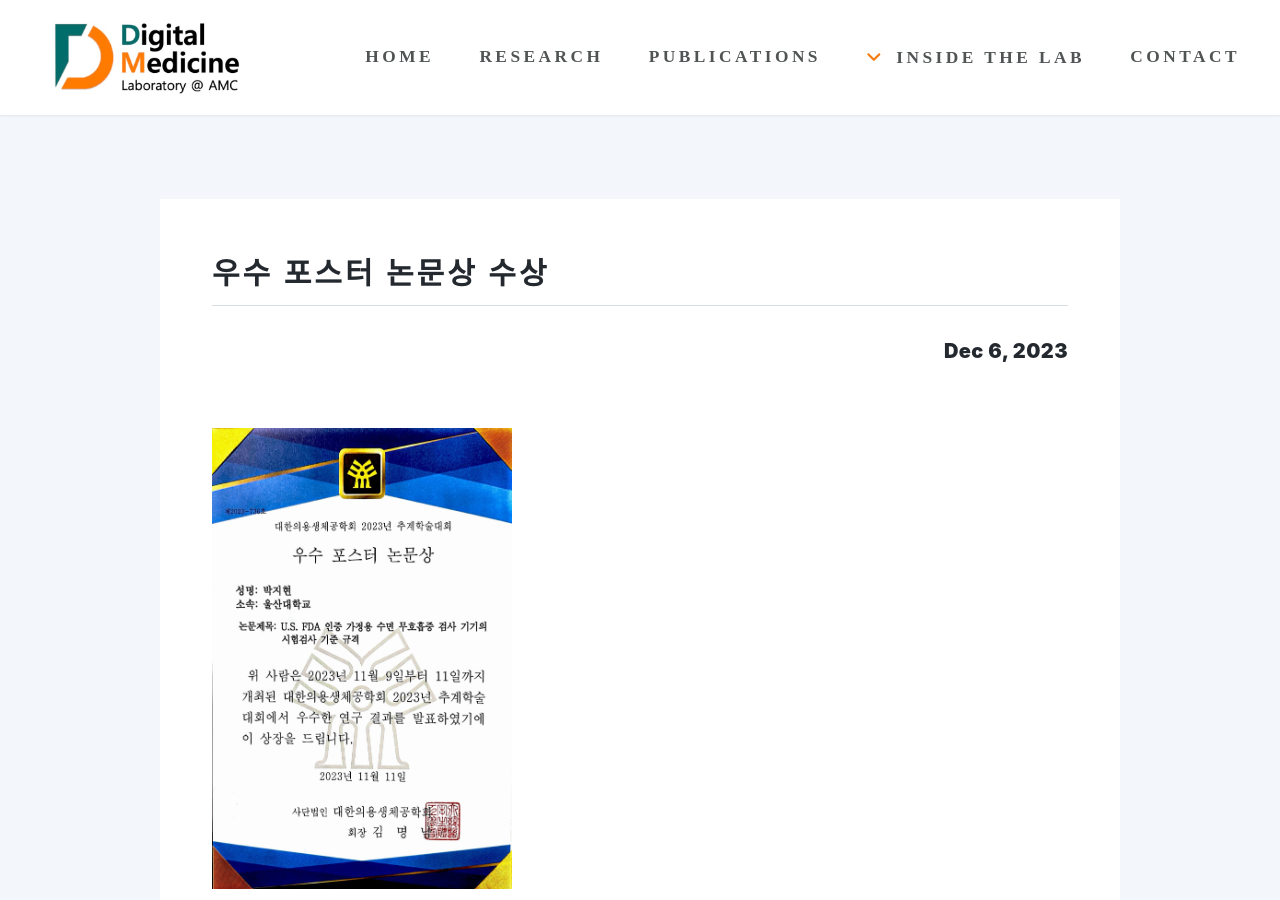
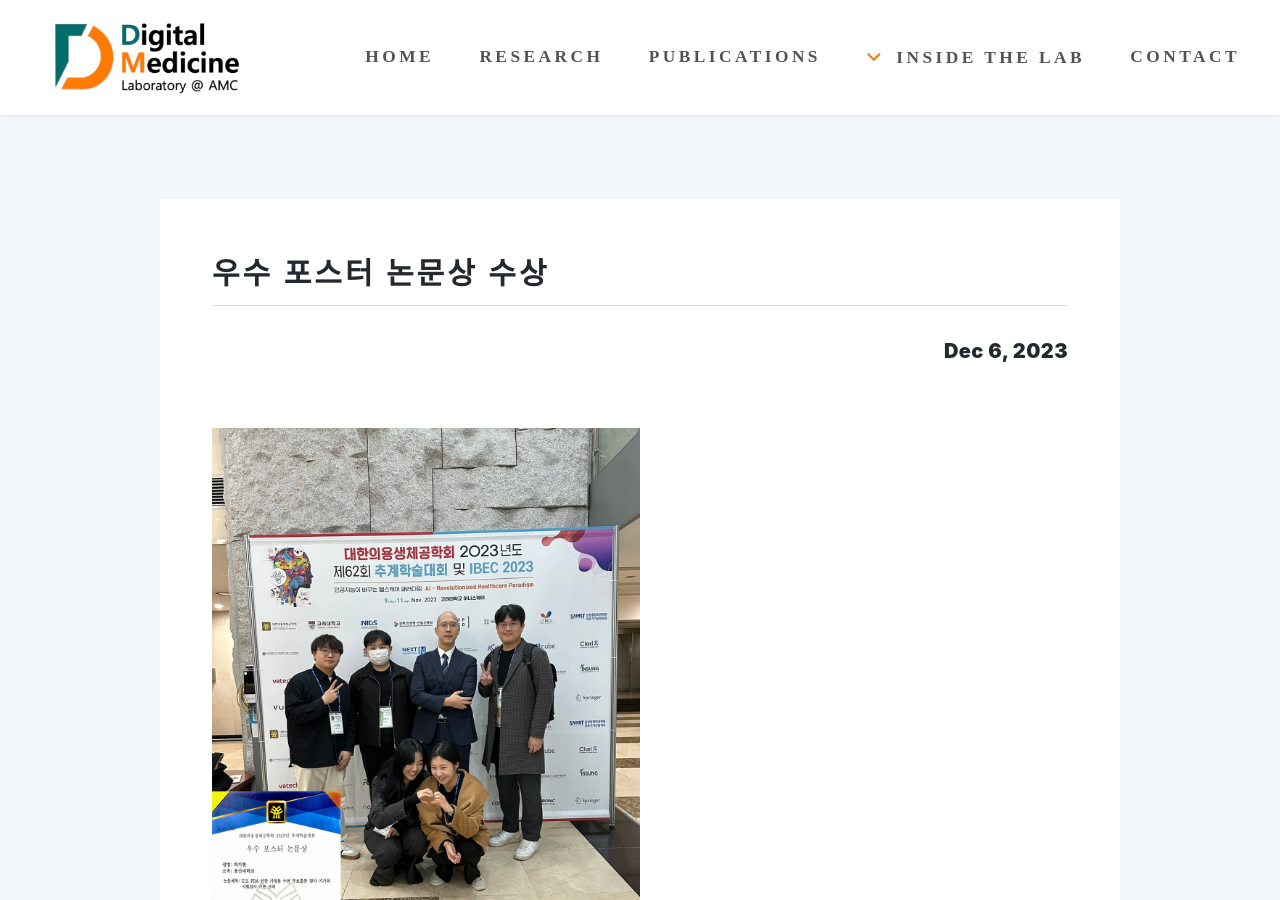
Before and after one commit to ydon1111/ydon1111.github.io, a Jekyll site: the page built from _posts/2023-11-11-대한의용생체공학회-수상.markdown, in a window 1280 px wide and 900 px high. Built offline with Jekyll 4.4.1, drawn with Linux system fonts in a browser that asks for light colours; nearby versions of some CDN libraries; some web fonts are replaced.

Commit message:
뉴스 추가

```diff
--- a/_posts/2023-11-11-대한의용생체공학회-수상.markdown
+++ b/_posts/2023-11-11-대한의용생체공학회-수상.markdown
@@ -8,7 +8,7 @@ short-content: "대한의용생체공학회 2023년 추계학술대회 우수
 
 <br>
 
-<span class="image featured"><img src="/images/posts/2311/대한의용생체공학회우수포스터.jpg" alt="" style="width: 300px; height: auto;"></span>
+<span class="image featured"><img src="/images/posts/2311/대한의용생체공학회_우수논문상수상.jpeg" alt="" style="width:50%; height: auto;"></span>
 
 박지현 연구원 대한의용생체공학회 2023년 추계학술대회 우수 포스터 논문상 수상
 
```
Also changed, not shown: images/posts/2311/대한의용생체공학회_우수논문상수상.jpeg (added).
